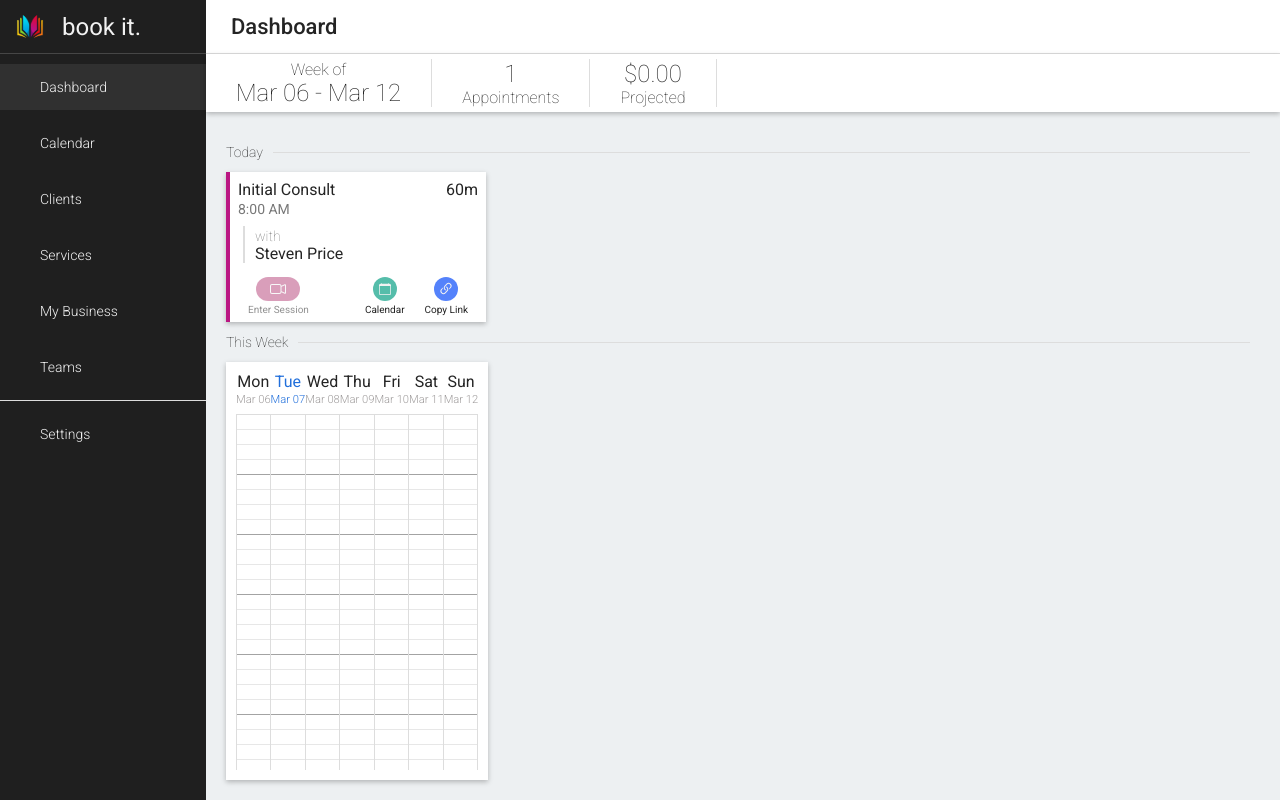
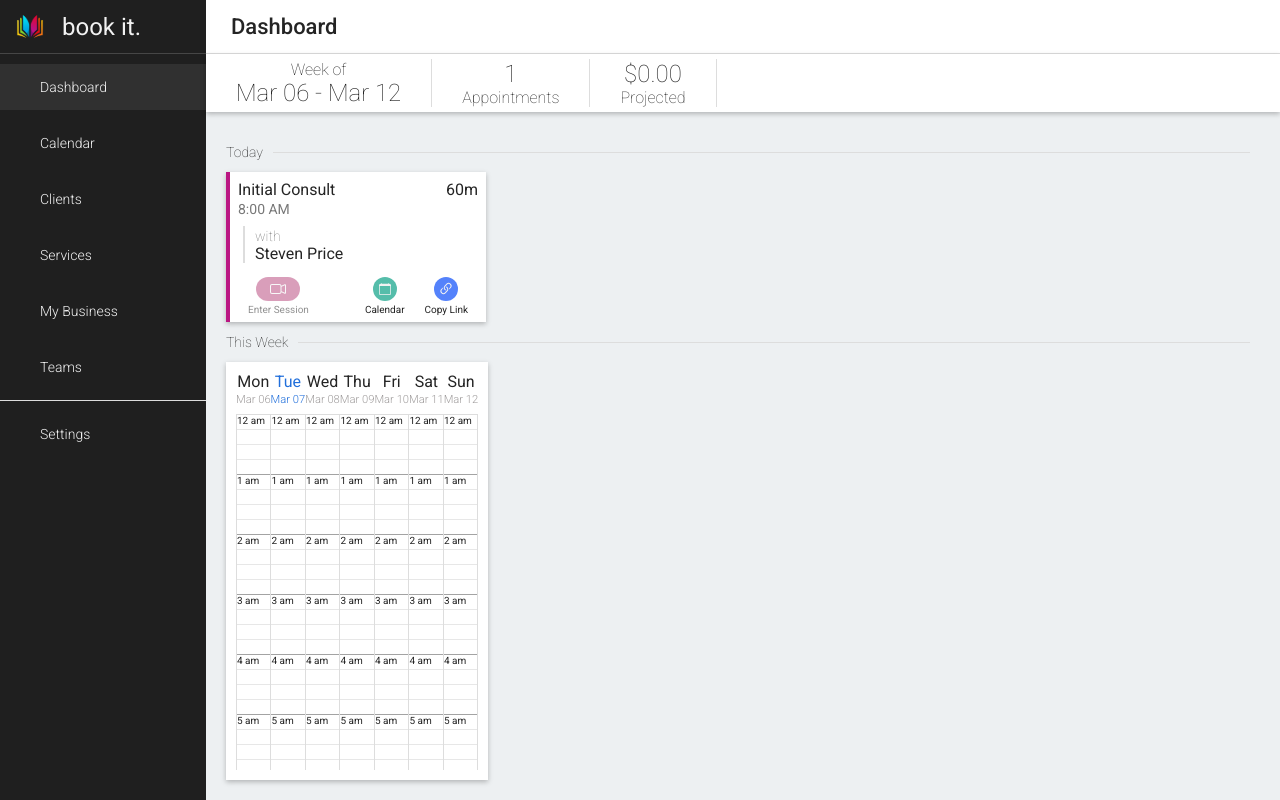
Before and after one commit to ryanhartwig/bookeasy, a Next.js app in the folder next/: page /dashboard in a window 1280 px wide. Built offline with nearby package versions, Linux system fonts and the light colour scheme.

Commit message:
Show hour text in respective blocks

```diff
--- a/next/src/app/dashboard/hours.tsx
+++ b/next/src/app/dashboard/hours.tsx
@@ -13,12 +13,29 @@ Formula to convert hours / mins into index:
 export const Hours = () => {
   const blocks = new Array(96).fill(true);
 
+
   return (
     <div className={styles.hours}>
       {blocks.map((_, i) => {
         const borderBottomColor = i % 4 === 3 ? '#A3A3A3' : '';
+
+        const isHour = i % 4 === 0;
+        let hourIndex = 0;
+        let hour = 0;
+        let period = '';
+        if (isHour) {
+          hourIndex = i / 4;
+          hour = hourIndex % 12 === 0 ? 12 : hourIndex % 12;
+          period = hourIndex < 12 ? 'am' : 'pm';
+        }
+
+
+
+
+
         return (
           <div key={i} className={styles.block} style={{borderBottomColor}}>
+            {isHour && <p>{hour} {period}</p>}
           </div>
         )
       })}
```
